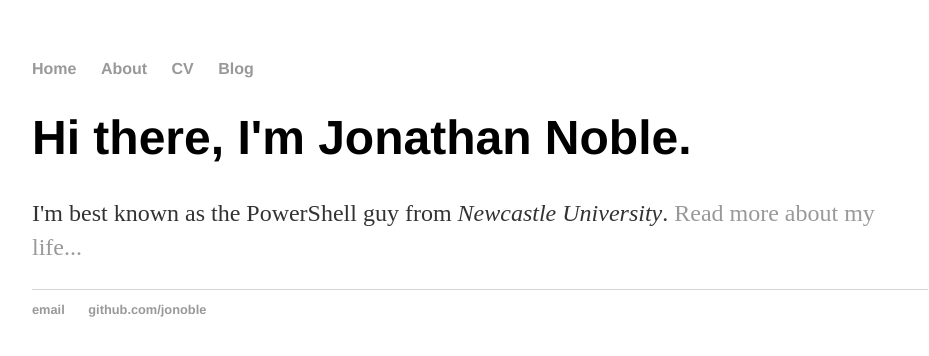
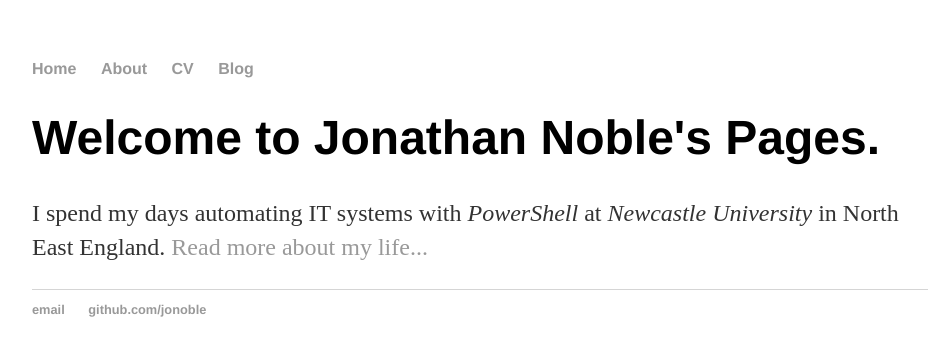
Before and after one commit to jonoble/jonoble.github.io, a Jekyll site: the page built from index.html, in a window 1280 px wide. Shown: the top 356 px of the page, without its empty margins (160-1089 px from the left). Built offline with Jekyll 4.4.1, drawn with Linux system fonts in a browser that asks for light colours.

Commit message:
Update index.html
Updated page text.

```diff
--- a/index.html
+++ b/index.html
@@ -3,6 +3,6 @@ layout: default
 title: Jonathan Noble's Pages
 ---
 <div class="blurb">
-	<h1>Hi there, I'm Jonathan Noble.</h1>
-	<p>I'm best known as the PowerShell guy from <em>Newcastle University</em>. <a href="/about">Read more about my life...</a></p>
+	<h1>Welcome to Jonathan Noble's Pages.</h1>
+	<p>I spend my days automating IT systems with <em>PowerShell</em> at <em>Newcastle University</em> in North East England. <a href="/about">Read more about my life...</a></p>
 </div><!-- /.blurb -->
```
